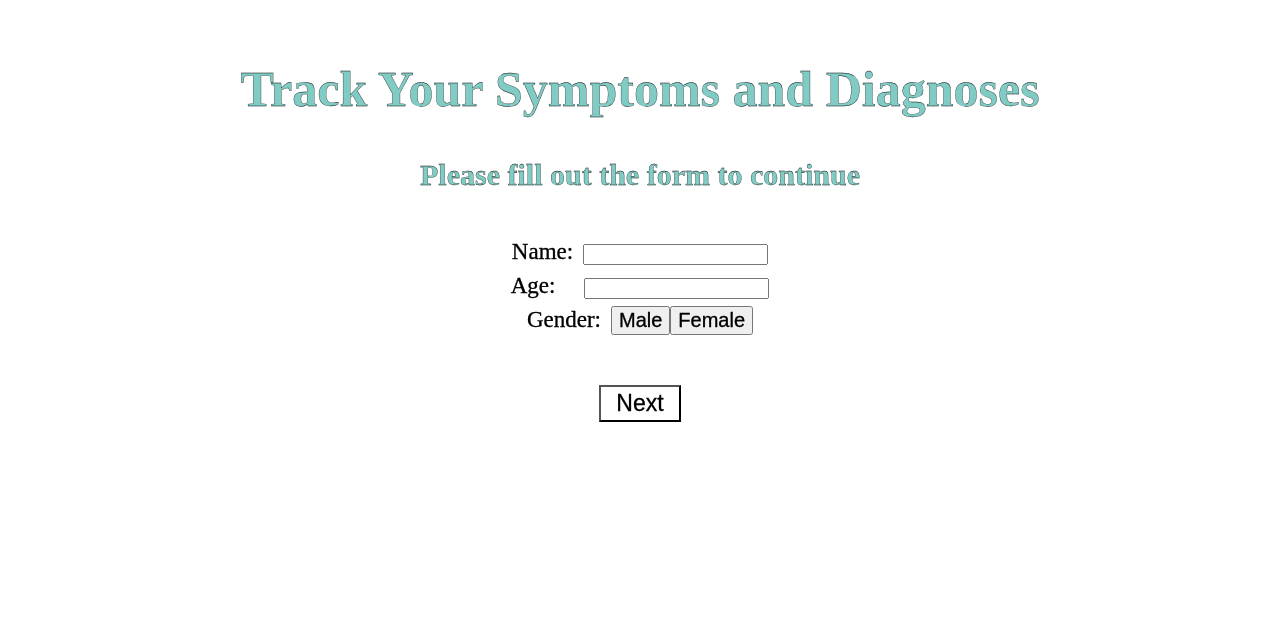
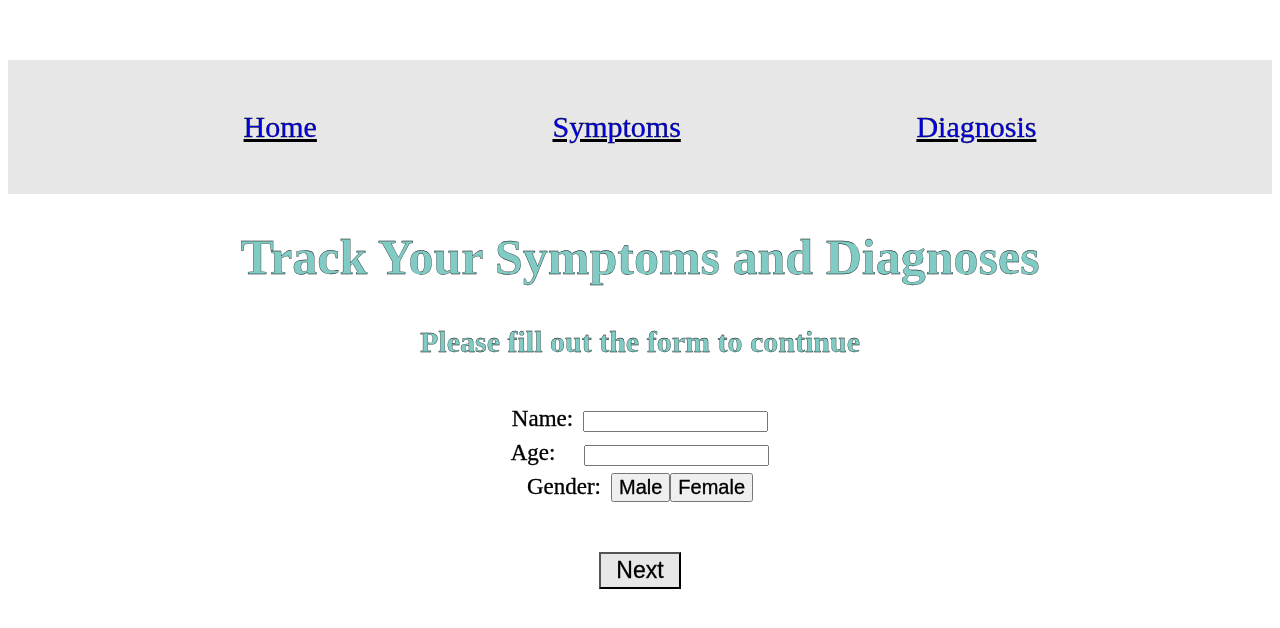
Before and after one commit to EddieYuabov/symptom_diagnosis, a Vue app in the folder symptom-diagnosis-app/: page / in a window 1280 px wide. Shown: the top 628 px of the page. Built offline with nearby package versions, Linux system fonts and the light colour scheme.

Commit message:
added some content to symptoms component

```diff
--- a/symptom-diagnosis-app/src/App.vue
+++ b/symptom-diagnosis-app/src/App.vue
@@ -1,16 +1,18 @@
 <template>
-  <div>
-    <header>
-      <InputComp/>
-    </header>
-  </div>
+    <div>
+      <nav>
+      <NavBar/>
+    </nav>
+    <RouterView></RouterView>
+    </div>
 </template>
 
 <script>
-import InputComp from './components/Input';
+// import InputComponent from './components/Input';
+import NavBar from './components/NavBar';
 export default {
   name: 'App',
-  components: {InputComp}
+  components: {NavBar}
 }
 </script>
 
--- a/symptom-diagnosis-app/src/components/Diagnosis.vue
+++ b/symptom-diagnosis-app/src/components/Diagnosis.vue
@@ -1,9 +1,13 @@
 <template>
-
+<div>
+    <h1>Diagnoses</h1>
+</div>
 </template>
 
 <script>
-
+    export default {
+        name: 'DiagnosisComponent'
+    }
 </script>
 
 <style>
--- a/symptom-diagnosis-app/src/components/Input.vue
+++ b/symptom-diagnosis-app/src/components/Input.vue
@@ -19,7 +19,7 @@
                 <button class="gender-buttons" @click="handleFemaleChange">Female</button>
                 <br/>
             </div>
-            <button class="next-button">Next</button>
+            <button class="next-button" @click="$router.push('/symptoms')">Next</button>
             <br/>
         </form>
         <br/>
@@ -28,8 +28,7 @@
 
 <script>
     export default {
-        name: 'InputComp',
-        props: {},
+        name: 'InputComponent',
         data: ()=>({
             name: '',
             age: '',
@@ -67,7 +66,7 @@
     .next-button{
         margin-top: 50px;
         padding: 3px 15px 3px 15px;
-        background-color:white;
+        background-color:rgb(231, 231, 231);
         font-size:23px;
         cursor: pointer;
     }
--- /dev/null
+++ b/symptom-diagnosis-app/src/components/NavBar.vue
@@ -0,0 +1,23 @@
+<template>
+    <nav id="nav-bar">
+        <router-link to="/">Home</router-link>
+        <router-link to="/symptoms">Symptoms</router-link>
+        <router-link to="/diagnoses">Diagnosis</router-link>
+    </nav>
+
+</template>
+
+<script>
+    export default {
+        name: 'NavBar'
+    }
+</script>
+
+<style>
+#nav-bar{
+    display: flex;
+    justify-content: space-evenly;
+    background-color: rgb(231, 231, 231);
+    padding: 50px 0px 50px 0px;
+}
+</style>
--- a/symptom-diagnosis-app/src/components/Symptoms.vue
+++ b/symptom-diagnosis-app/src/components/Symptoms.vue
@@ -1,11 +1,43 @@
 <template>
+<div>
+    <br/>
+    <h1>What are your symptoms?</h1>
+    <form>
+            <div id="grid">
+                <input id="input-symptom" @input="handleChange" :value="symptom" name="symptom"/>
+                <br/>
+                <br/>
+                <button>
+                    <h3>Add Symptom</h3>
+                </button>
+                <div>
 
+                </div>
+            </div>
+        </form>
+</div>
 </template>
 
 <script>
+    export default {
+        name: 'SymptomComponent',
+        data: ()=>({
+            symptom: '',
+            symptoms: []
+        }),
+        methods: {
+            handleChange(e) {
+                this[e.target.name] = e.target.value
+            },
+            getAllSymptoms(){
 
+            }
+        }
+    }
 </script>
 
 <style>
-
+    #input-symptom{
+        padding: 5px 15px 5px 15px;
+    }
 </style>
--- a/symptom-diagnosis-app/src/main.js
+++ b/symptom-diagnosis-app/src/main.js
@@ -1,4 +1,5 @@
 import { createApp } from 'vue'
 import App from './App.vue'
+import router from './router'
 
-createApp(App).mount('#app')
+createApp(App).use(router).mount('#app')
--- /dev/null
+++ b/symptom-diagnosis-app/src/router.js
@@ -0,0 +1,21 @@
+import InputComponent from './components/Input'
+import SymptomComponent from './components/Symptoms'
+import DiagnosisComponent from './components/Diagnosis'
+import { createWebHistory, createRouter } from 'vue-router'
+
+const routes = [
+  { path: '/', component: InputComponent, name: 'InputComponent' },
+  { path: '/symptoms', component: SymptomComponent, name: 'SymptomComponent' },
+  {
+    path: '/diagnoses',
+    component: DiagnosisComponent,
+    name: 'DiagnosisComponent'
+  }
+]
+
+const router = createRouter({
+  history: createWebHistory(),
+  routes
+})
+
+export default router
```
